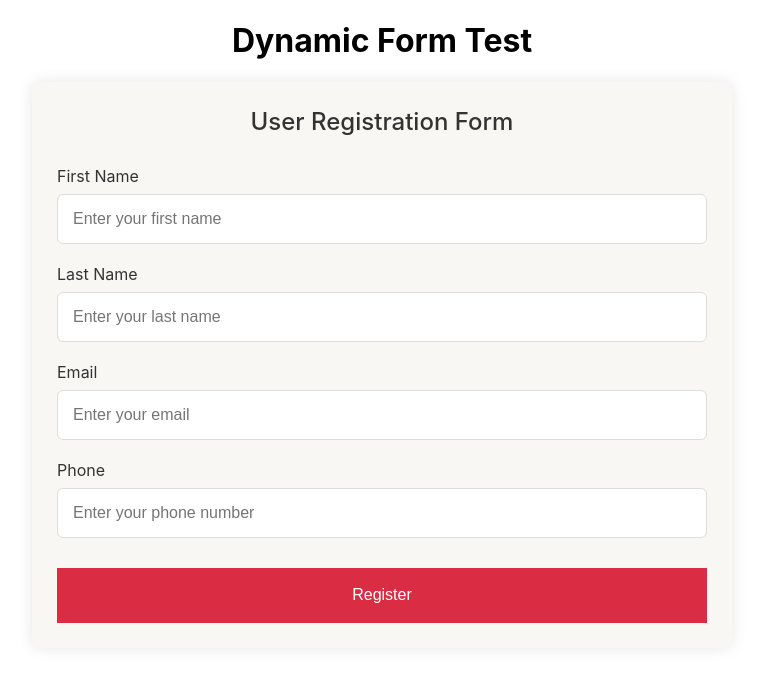
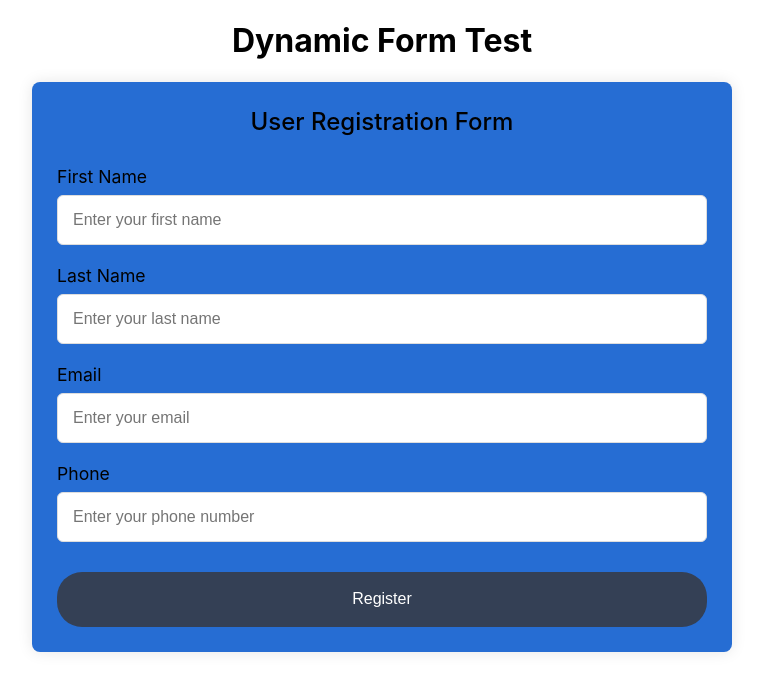
Before and after one commit to bahylol/form-creator, a React (Create React App) app: page / in a window 1280 px wide. Shown: the top 690 px of the page, without its empty margins (258-1021 px from the left). Built offline with nearby package versions, Linux system fonts and the light colour scheme.

Commit message:
UI upgrades

```diff
--- a/src/components/FormCreator.css
+++ b/src/components/FormCreator.css
@@ -1,11 +1,3 @@
-:root {
-    --primary-color: #da2c43;
-    --secondary-color: #f9f7f3;
-    --trim-color: #da2c43;
-    --textBox-color: #fff;
-    --text-color: #333;
-}
-
 * {
     box-sizing: border-box;
 }
@@ -20,7 +12,7 @@
     position: relative;
     max-width: 700px;
     width: 100%;
-    background: var(--secondary-color);
+    background: #266DD3;
     padding: 25px;
     border-radius: 8px;
     box-shadow: 0 0 15px rgba(0, 0, 0, 0.1);
@@ -35,7 +27,7 @@
 
 .container header {
     font-size: 1.5rem;
-    color: var(--text-color);
+    color: black;
     font-weight: 500;
     text-align: center;
 }
@@ -50,11 +42,12 @@
 }
 
 .input-box label {
-    color: var(--text-color);
+    color: black;
+    font-size: 1.1rem;
 }
 
 .input-box input {
-    background-color: var(--textBox-color);
+    background-color: #fff;
 }
 
 .input-box input,
@@ -64,7 +57,6 @@
     width: 100%;
     outline: none;
     font-size: 1rem;
-    color: #707070;
     margin-top: 8px;
     border: 1px solid #dddddd;
     border-radius: 6px;
@@ -85,11 +77,12 @@
     border: none;
     cursor: pointer;
     transition: all 0.2s ease;
-    background: var(--primary-color);
+    background: #344055;
+    border-radius: 25px;
 }
 
 .form button:hover {
-    background: var(--primary-color);
+    background: black;
 }
 
 h1 {
```
